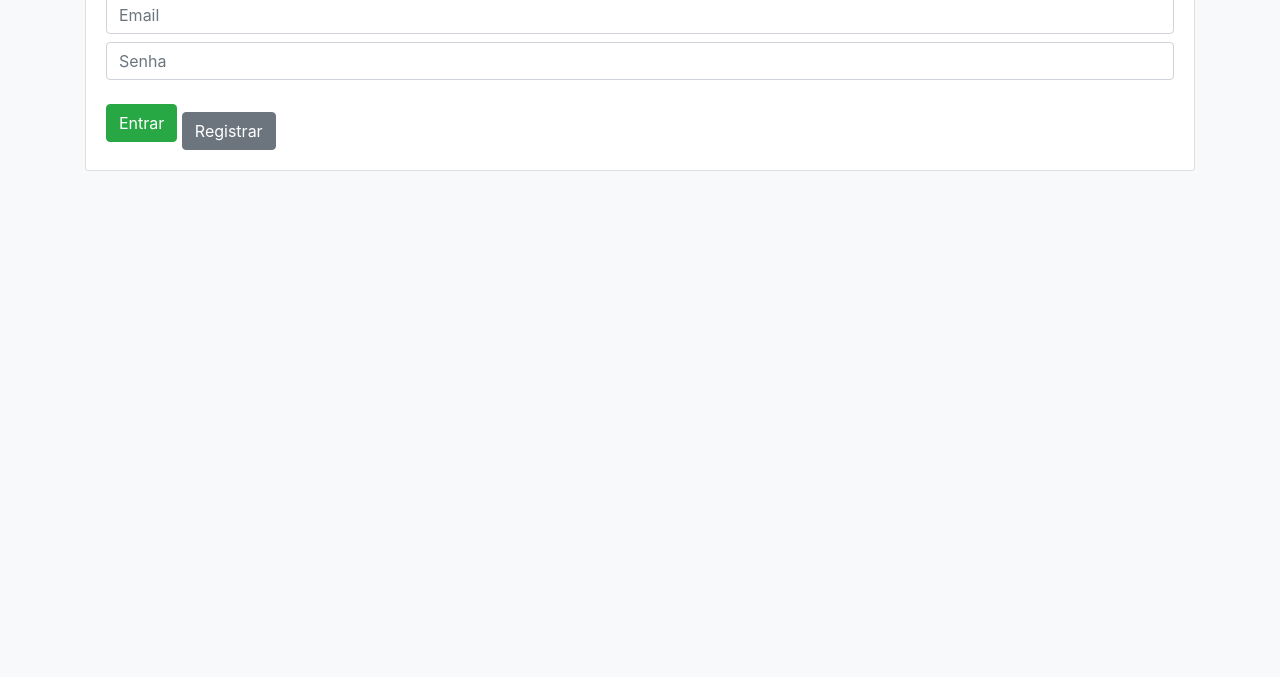
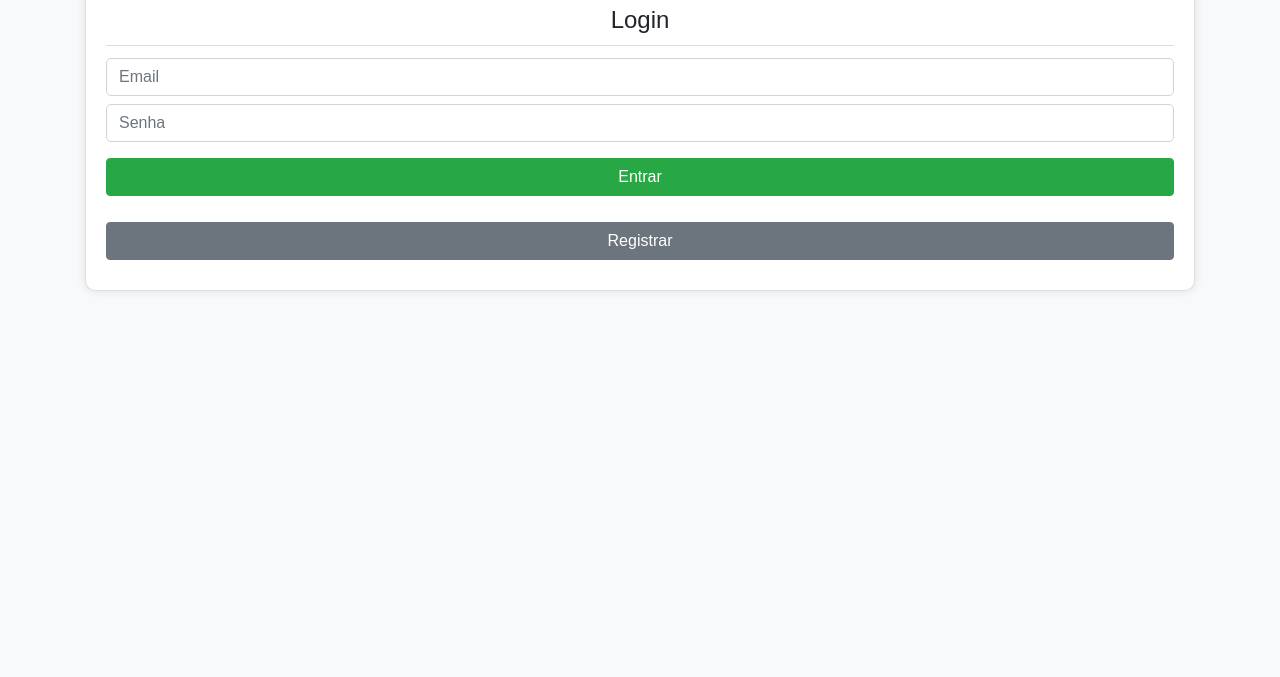
Before and after one commit to ph-souzaa/tdeRequisicao, a website: page public/index.html in a window 1280 px wide. Shown: the part 123-800 px from the top of the page. Drawn offline with nearby package versions, Linux system fonts and the light colour scheme; no server answers.

Commit message:
98% pronto

```diff
--- a/public/app.js
+++ b/public/app.js
@@ -1,3 +1,28 @@
+function showRegister () {
+  hideElement('login-section');
+  showElement('register-section');
+}
+
+function showLogin () {
+  showElement('login-section');
+  hideElement('register-section');
+  hideElement('requests-section');
+}
+
+function showRequests () {
+  hideElement('login-section');
+  hideElement('register-section');
+  showElement('requests-section');
+}
+
+function hideElement (elementId) {
+  document.getElementById(elementId).style.display = 'none';
+}
+
+function showElement (elementId) {
+  document.getElementById(elementId).style.display = '';
+}
+
 const firebaseConfig = {
   apiKey: "AIzaSyBppI8FqUnvYRbcb3ODxekdOkzOrOdKOtg",
   authDomain: "tderequisicao-8b3c1.firebaseapp.com",
--- a/public/index.html
+++ b/public/index.html
@@ -16,10 +16,65 @@
   <script src="https://cdn.jsdelivr.net/npm/localforage@1.10.0/dist/localforage.min.js"></script>
 
 </head>
+<style>
+  body {
+    font-family: Arial, sans-serif;
+    padding: 10px;
+    background-color: #f7f9fc;
+  }
 
-<!-- ... -->
+  h2 {
+    border-bottom: 1px solid #ddd;
+    padding-bottom: 10px;
+    margin-bottom: 20px;
+    font-size: 1.5em;
+    text-align: center;
+  }
+
+  .card {
+    border-radius: 10px;
+    box-shadow: 0px 0px 10px rgba(0, 0, 0, 0.1);
+    overflow: hidden;
+    margin-bottom: 20px;
+    transition: box-shadow 0.3s ease;
+  }
+
+  .card:hover {
+    box-shadow: 0px 0px 20px rgba(0, 0, 0, 0.15);
+  }
+
+  button,
+  input[type="text"],
+  input[type="email"],
+  input[type="password"],
+  input[type="number"] {
+    border-radius: 5px;
+    margin-bottom: 10px;
+  }
+
+  button {
+    width: 100%;
+    transition: background-color 0.3s ease;
+  }
+
+  button:hover {
+    opacity: 0.9;
+  }
+
+  @media (max-width: 576px) {
+    body {
+      padding: 5px;
+    }
+
+    h2 {
+      font-size: 1.2em;
+    }
+  }
+</style>
 
 <body class="bg-light py-5">
+
+  <h2>TDE REQUISIÇÕES</h1>
     <div class="container">
       <!-- Tela de Login -->
       <div class="card mb-5" id="login-section">
@@ -54,7 +109,8 @@
               <button type="button" class="close" data-dismiss="modal">&times;</button>
             </div>
             <div class="modal-body">
-            <input type="text" class="form-control mb-3" id="request-description" placeholder="Descrição da Requisição">
+              <input type="text" class="form-control mb-3" id="request-description"
+                placeholder="Descrição da Requisição">
               <button onclick="addRequest()" class="btn btn-success">Criar Requisição</button>
             </div>
           </div>
@@ -70,7 +126,8 @@
         <div class="card-body">
           <h2 class="card-title">Minhas Requisições</h2>
           <!-- Botão para abrir modal de criação de requisição -->
-        <button class="btn btn-primary mb-3" data-toggle="modal" data-target="#addRequestModal">Nova Requisição</button>
+          <button class="btn btn-primary mb-3" data-toggle="modal" data-target="#addRequestModal">Nova
+            Requisição</button>
           <ul class="list-group" id="requests-list">
             <!-- As requisições serão listadas aqui -->
           </ul>
@@ -106,34 +163,6 @@
     <script src="https://cdnjs.cloudflare.com/ajax/libs/popper.js/1.16.0/umd/popper.min.js"></script>
     <script src="https://maxcdn.bootstrapcdn.com/bootstrap/4.5.2/js/bootstrap.min.js"></script>
 
-  <!-- Funções JavaScript adicionais para controlar o fluxo -->
-  <script>
-    function showRegister () {
-      hideElement('login-section');
-      showElement('register-section');
-    }
-
-    function showLogin () {
-      showElement('login-section');
-      hideElement('register-section');
-      hideElement('requests-section');
-    }
-
-    function showRequests () {
-      hideElement('login-section');
-      hideElement('register-section');
-      showElement('requests-section');
-    }
-
-    function hideElement (elementId) {
-      document.getElementById(elementId).style.display = 'none';
-    }
-
-    function showElement (elementId) {
-      document.getElementById(elementId).style.display = '';
-    }
-  </script>
-
 </body>
 
 </html>
```
Lines whose indentation alone changed are shown as unchanged.
